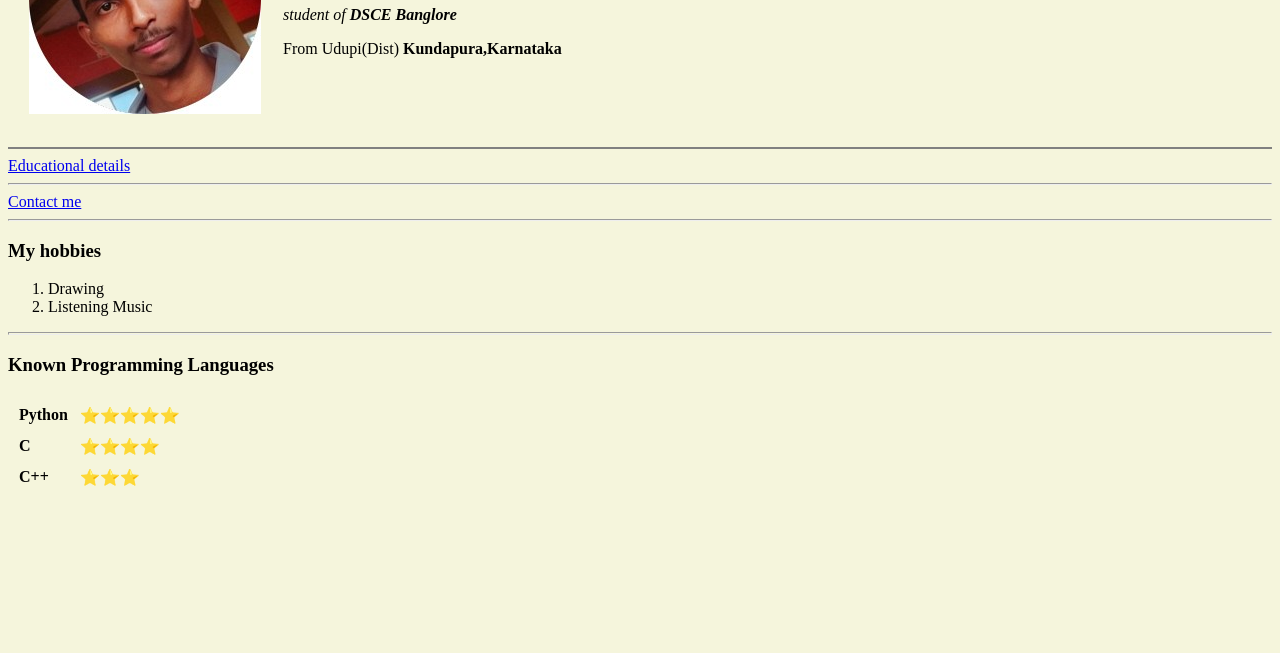
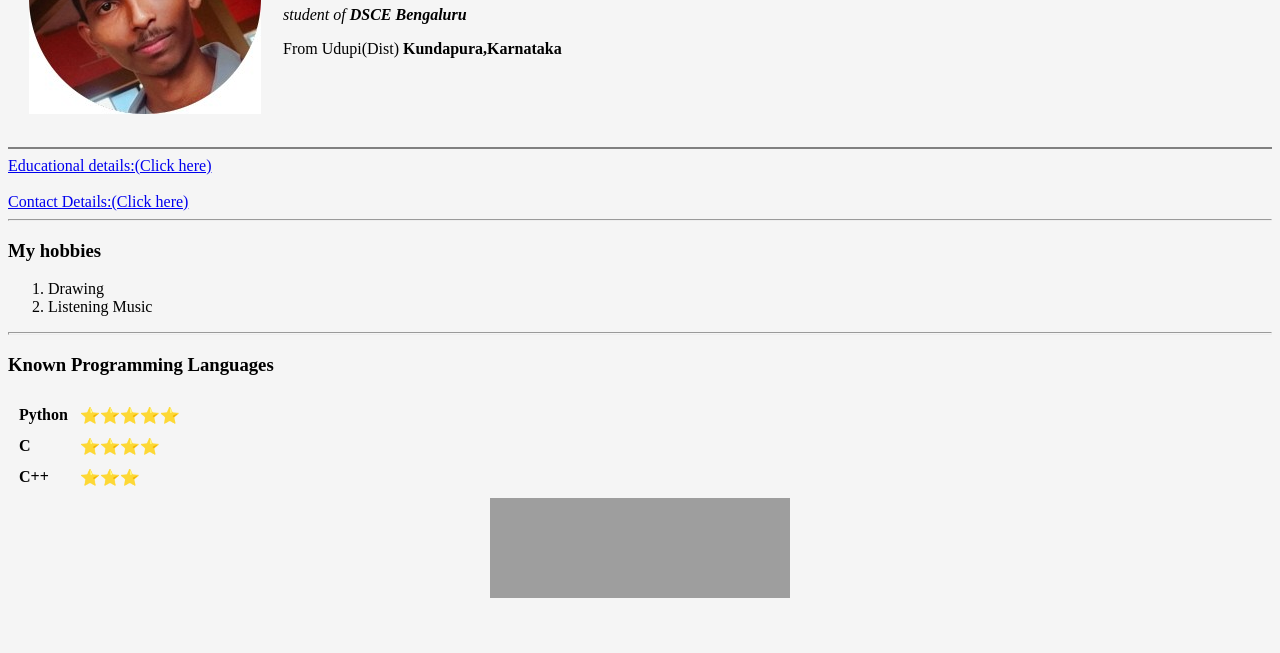
Before and after one commit to DarshanKumar2001/My-personal-Website, a plain HTML site: page index.html in a window 1280 px wide. Shown: the part 147-800 px from the top of the page. Drawn offline with Linux system fonts and the light colour scheme; grey boxes are pictures that could not be loaded.

Commit message:
Update index.html

```diff
--- a/index.html
+++ b/index.html
@@ -4,19 +4,18 @@
     <meta charset="utf-8">
     <title>Darshan Kumar Personal Site</title>
   </head>
-  <body style="background-color:beige;">
+  <body style="background-color: #F5F5F5;">
     <table cellspacing="20">
       <tr>
         <td><img src="Darshan k.jpg" alt="Darshan Kumar Profile"></td>
         <td><h1>Darshan Kumar</h1>
-        <p><em>student of <strong>DSCE Banglore</strong></em></p>
+        <p><em>student of <strong>DSCE Bengaluru</strong></em></p>
         <p>From Udupi(Dist) <strong>Kundapura,Karnataka</strong></p></td>
       </tr>
     </table>
     <hr style="height:2px;border-width:0;color:gray;background-color:gray">
-    <a href="Education.html">Educational details</a><br>
-    <hr size="2">
-    <a href="contact me.html">Contact me</a>
+    <a href="Education.html">Educational details:(Click here)</a><br><br>
+    <a href="contact me.html">Contact Details:(Click here)</a>
     <hr size="2">
     <h3>My hobbies</h3>
     <ol>
@@ -39,6 +38,6 @@
           <td>⭐⭐⭐</td>
         </tr>
       </table>
-
+<center><img src="http://1.bp.blogspot.com/-Tc11K7SIijc/UpXrGuYjlrI/AAAAAAAATLI/OKec4MAOew8/s1600/thank+you+gold.gif" alt="THANK YOU" width="300" height="100" ></center>
   </body>
 </html>
```
